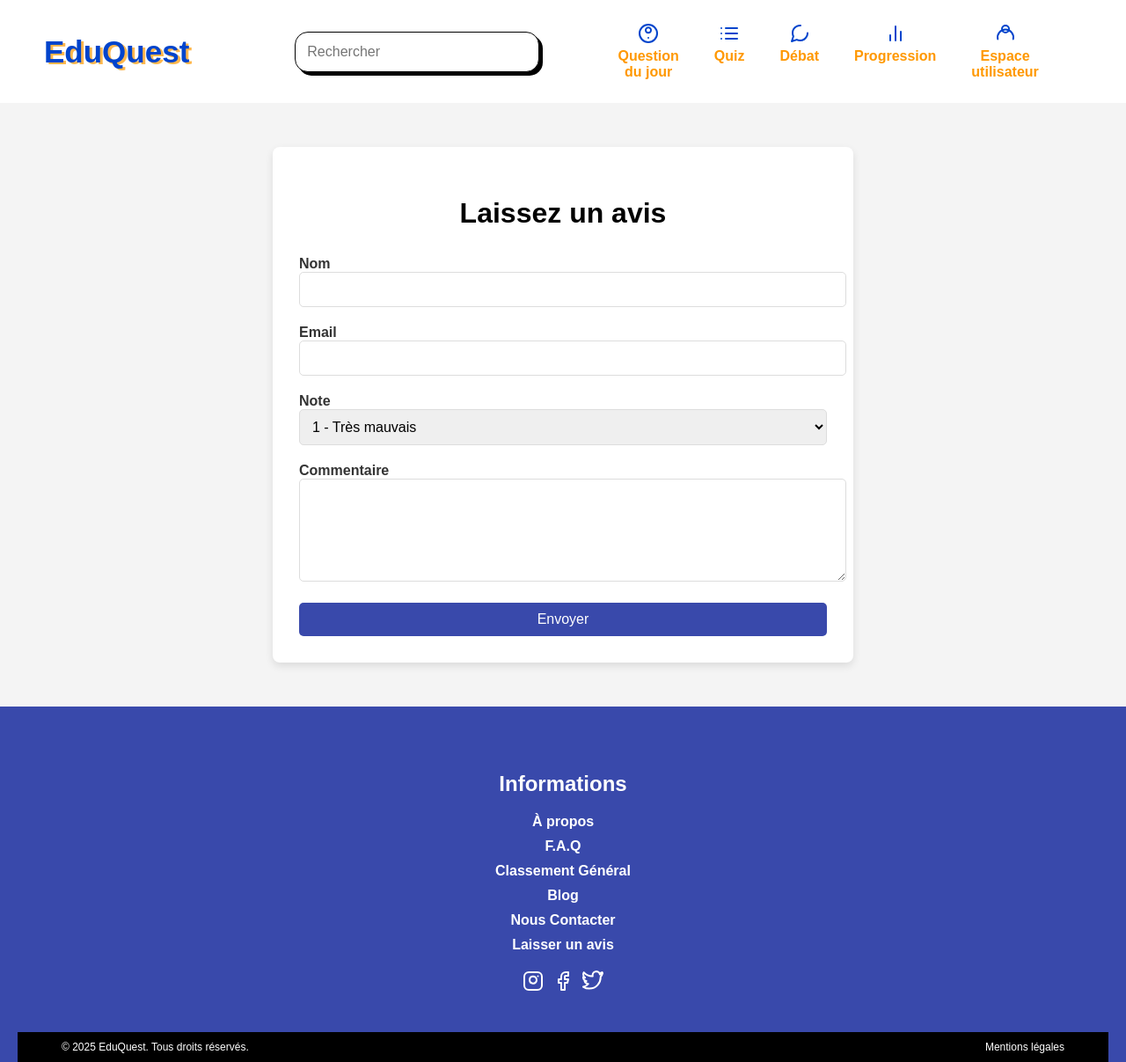
After one commit to Nazim6702/EduQuest, a Symfony app: template templates/link_footer/avis.html.twig in a window 1280 px wide. The commit adds this page. Shown: the whole page at 88% size. Run offline with Twig, Linux system fonts and the light colour scheme; the template is opened without the code that fills it, so the values that code supplies are empty; some libraries are stand-ins or nearby versions.

Commit message:
footer : laisser un avis

```diff
--- /dev/null
+++ b/public/css/pages/avis.css
@@ -0,0 +1,57 @@
+.avis-section {
+    background-color: #f4f4f4;
+    padding: 50px;
+    font-family: Arial, sans-serif;
+}
+
+.avis-container {
+    max-width: 600px;
+    margin: 0 auto;
+    background-color: white;
+    padding: 30px;
+    border-radius: 8px;
+    box-shadow: 0 4px 10px rgba(0, 0, 0, 0.1);
+}
+
+.avis-container h2 {
+    text-align: center;
+    font-size: 32px;
+    margin-bottom: 30px;
+}
+
+.form-group {
+    margin-bottom: 20px;
+}
+
+label {
+    font-size: 16px;
+    font-weight: bold;
+    color: #333;
+}
+
+input, textarea, select {
+    width: 100%;
+    padding: 10px;
+    font-size: 16px;
+    border-radius: 5px;
+    border: 1px solid #ddd;
+}
+
+textarea {
+    resize: vertical;
+}
+
+button.btn-submit {
+    background-color: #3949ab;
+    color: white;
+    padding: 10px 20px;
+    border: none;
+    border-radius: 5px;
+    font-size: 16px;
+    cursor: pointer;
+    width: 100%;
+}
+
+button.btn-submit:hover {
+    background-color: #5672db;
+}
--- a/templates/components/footer.html.twig
+++ b/templates/components/footer.html.twig
@@ -7,7 +7,7 @@
             <li><a href="{{ path('app_classement') }}">Classement Général</a></li>
             <li><a href="{{ path('app_blog') }}">Blog</a></li>
             <li><a href="{{ path('app_contact') }}">Nous Contacter</a></li>
-            <li><a href="#" class="coming-soon">Laisser un avis</a></li>
+            <li><a href="{{ path('app_avis') }}">Laisser un avis</a></li>
         </ul>
         <div class="social-icons">
             <a href="https://www.instagram.com" target="_blank">
--- /dev/null
+++ b/templates/link_footer/avis.html.twig
@@ -0,0 +1,46 @@
+{% extends 'base.html.twig' %}
+
+{% block title %}EduQuest - Laisser un avis{% endblock %}
+
+{% block stylesheets %}
+    {{ parent() }}
+    <link rel="stylesheet" href="{{ asset('css/pages/avis.css') }}">
+{% endblock %}
+
+{% block body %}
+    <section class="avis-section">
+        <div class="avis-container">
+            <h2>Laissez un avis</h2>
+
+            <form action="#" method="post">
+                <div class="form-group">
+                    <label for="name">Nom</label>
+                    <input type="text" id="name" name="name" required>
+                </div>
+
+                <div class="form-group">
+                    <label for="email">Email</label>
+                    <input type="email" id="email" name="email" required>
+                </div>
+
+                <div class="form-group">
+                    <label for="rating">Note</label>
+                    <select id="rating" name="rating" required>
+                        <option value="1">1 - Très mauvais</option>
+                        <option value="2">2 - Mauvais</option>
+                        <option value="3">3 - Moyenne</option>
+                        <option value="4">4 - Bon</option>
+                        <option value="5">5 - Excellent</option>
+                    </select>
+                </div>
+
+                <div class="form-group">
+                    <label for="message">Commentaire</label>
+                    <textarea id="message" name="message" rows="5" required></textarea>
+                </div>
+
+                <button type="submit" class="btn-submit">Envoyer</button>
+            </form>
+        </div>
+    </section>
+{% endblock %}
```
Also changed, not shown: src/Controller/AvisController.php (added, +16 -0 lines).
